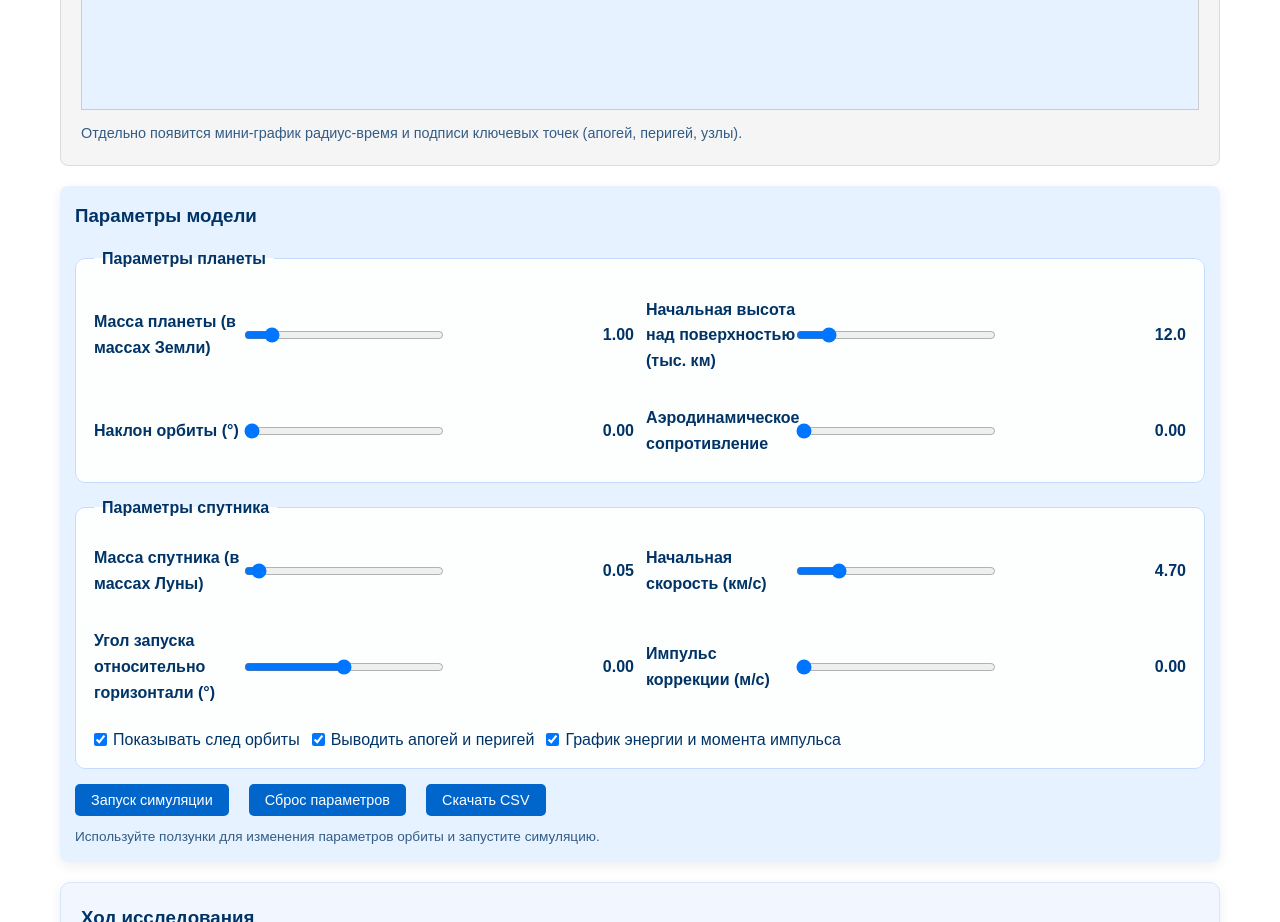
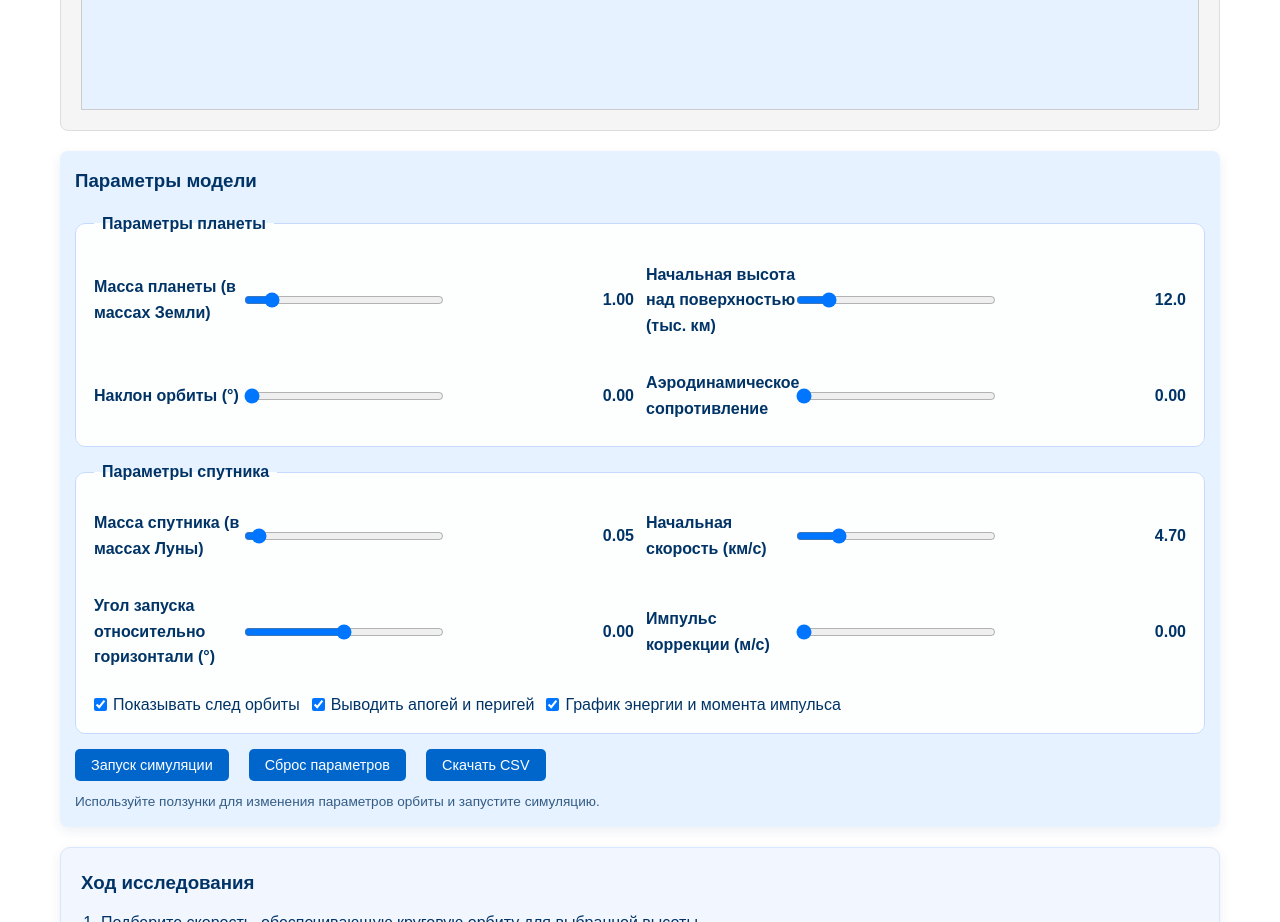
Before and after one commit to CrazuUP/physics-sandbox, a plain HTML site: page modelirovanie-dvizheniya-sputnika-vokrug-planety.html in a window 1280 px wide. Shown: the part 2080-3002 px from the top of the page. Drawn offline with Linux system fonts and the light colour scheme.

Commit message:
Update modelirovanie-dvizheniya-sputnika-vokrug-planety.html

```diff
--- a/modelirovanie-dvizheniya-sputnika-vokrug-planety.html
+++ b/modelirovanie-dvizheniya-sputnika-vokrug-planety.html
@@ -95,7 +95,6 @@
             <canvas id="orbit-graph-canvas" class="simulation-canvas" width="900" height="250" aria-label="Графики энергии и момента импульса"></canvas>
         </div>
 
-        <div class="visual-hint">Отдельно появится мини-график радиус-время и подписи ключевых точек (апогей, перигей, узлы).</div>
     </section>
 
     <section class="controls">
```
